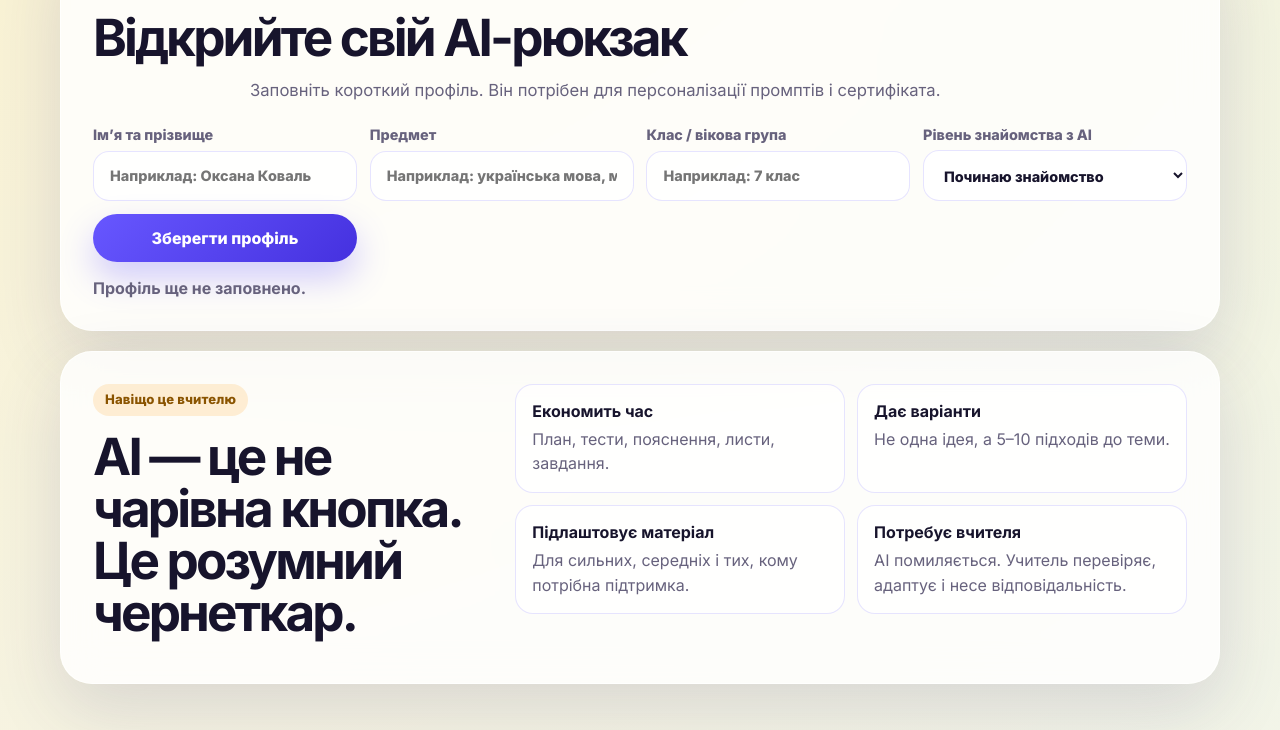
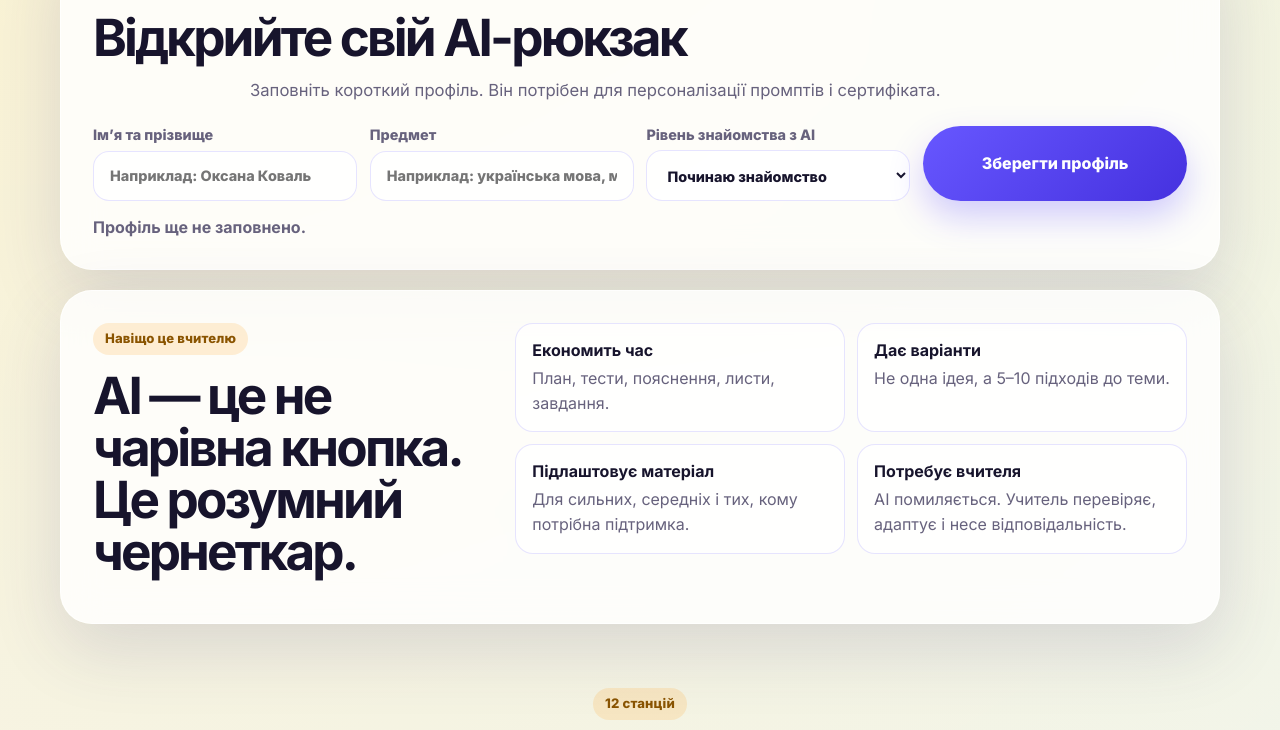
Before and after one commit to MyroslavHesyk/ai-backpack-teacher, a plain HTML site: page index.html in a window 1280 px wide. Shown: the part 867-1597 px from the top of the page. Drawn offline with Linux system fonts and the light colour scheme.

Commit message:
оновив

```diff
--- a/index.html
+++ b/index.html
@@ -100,10 +100,6 @@
         <label>
           Предмет
           <input type="text" name="subject" placeholder="Наприклад: українська мова, математика, історія" required />
-        </label>
-        <label>
-          Клас / вікова група
-          <input type="text" name="grade" placeholder="Наприклад: 7 клас" required />
         </label>
         <label>
           Рівень знайомства з AI
```
